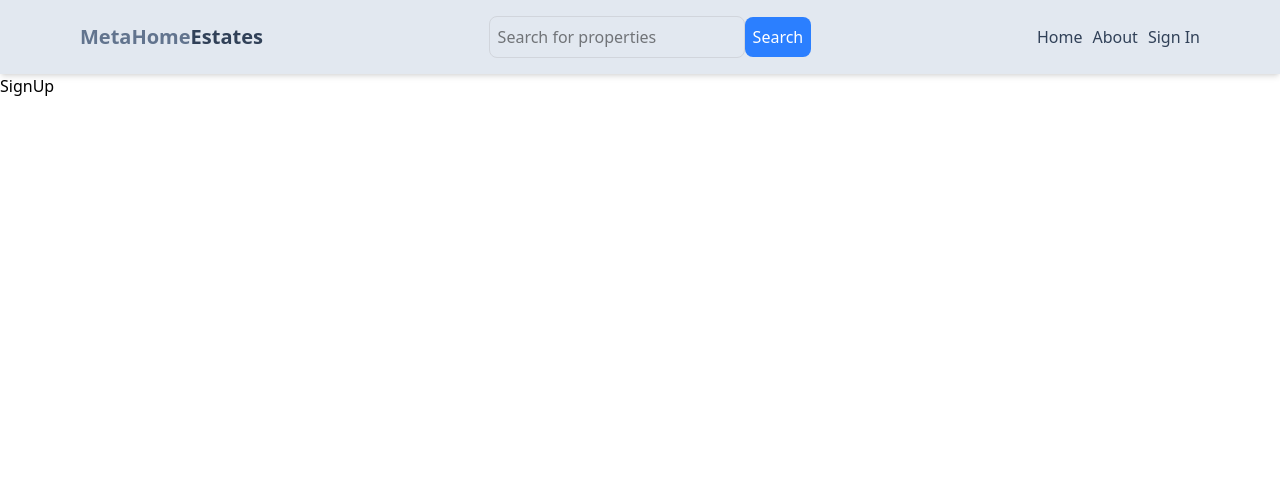
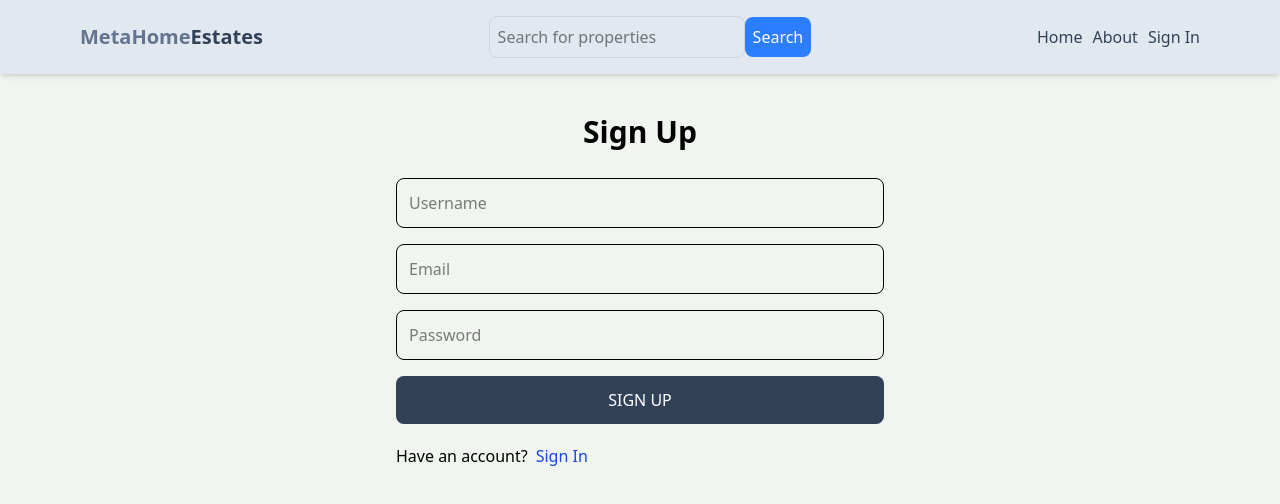
Before and after one commit to SPACERNGR/meta-home, a React (Vite) app in the folder client/: page /sign-up in a window 1280 px wide. Shown: the top 504 px of the page. Built offline with nearby package versions, Linux system fonts and the light colour scheme.

Commit message:
SignUp created

```diff
--- a/client/src/index.css
+++ b/client/src/index.css
@@ -1 +1,9 @@
 @import "tailwindcss";
+
+
+
+
+body{
+    background-color: rgb(241, 245, 240);
+
+}
--- a/client/src/pages/SignUp.jsx
+++ b/client/src/pages/SignUp.jsx
@@ -1,9 +1,89 @@
-import React from 'react'
+import { set } from "mongoose";
+import { useNavigate, Link } from "react-router-dom";
+import React, { useState } from 'react';
 
 const SignUp = () => {
+
+  const [error, setError] = useState(null);
+  const [loading, setLoading] = useState(false);
+  const navigate = useNavigate();
+    const [formData, setFormData] = useState({});
+
+    const handleChange = (e) => {
+        setFormData({ ...formData, [e.target.id]: e.target.value});
+        console.log(formData);
+    };
+
+    const handleSubmit = async (e) => {
+      e.preventDefault();
+
+      try {
+        setLoading(true);
+        const res = await fetch("/api/auth/signup", {
+        method: "POST",
+        headers: {
+            "Content-Type": "application/json",
+        },
+        body: JSON.stringify(formData),
+      });
+
+      const data = await res.json();
+      console.log(data);
+
+        if (data.sucess == false) {
+         setLoading(false);
+         setError(data.message);
+         return;
+        }
+
+        setLoading(false);
+        setError(null);
+        navigate("/sign-in");
+
+      } catch (error) {
+        setLoading(false);
+        setError(error.message);
+      }
+
+    };
+
   return (
-    <div>
-      SignUp
+    <div className='p-3 max-w-lg mx-auto'>
+      <h1 className='text-3xl text-center font-semibold my-7'>Sign Up</h1>
+      <form onSubmit={handleSubmit} className='flex flex-col gap-4'>
+        <input
+          type='text'
+          placeholder='Username'
+          className='border p-3 rounded-lg'
+          id='username'
+          onChange={handleChange}
+        />
+        <input
+          type='email'
+          placeholder='Email'
+          className='border p-3 rounded-lg'
+          id='email'
+          onChange={handleChange}
+        />
+        <input
+          type='password'
+          placeholder='Password'
+          className='border p-3 rounded-lg'
+          id='password'
+          onChange={handleChange}
+        />
+        <button className='bg-slate-700 text-white p-3 rounded-lg uppercase hover:opacity-95 disabled:opacity-80 cursor-pointer'>
+          {loading ? "Loading..." : "Sign Up"}
+        </button>
+      </form>
+
+      <div className=' flex gap-2 mt-5'>
+        <p>Have an account?</p>
+        <Link to={"/sign-in"}>
+        <span className='text-blue-700 cursor-pointer'>Sign In</span>
+        </Link>
+      </div>
+        {error && <p className="text-red-500 m">{error}</p>}
     </div>
   )
 }
--- a/client/vite.config.js
+++ b/client/vite.config.js
@@ -4,5 +4,15 @@
 
 // https://vite.dev/config/
 export default defineConfig({
+
+  server: {
+    proxy: {
+      '/api': {
+        target: "http://localhost:3000",
+        secure: false,
+      },
+    },
+  },
+
   plugins: [react(), tailwindcss()],
 })
```
